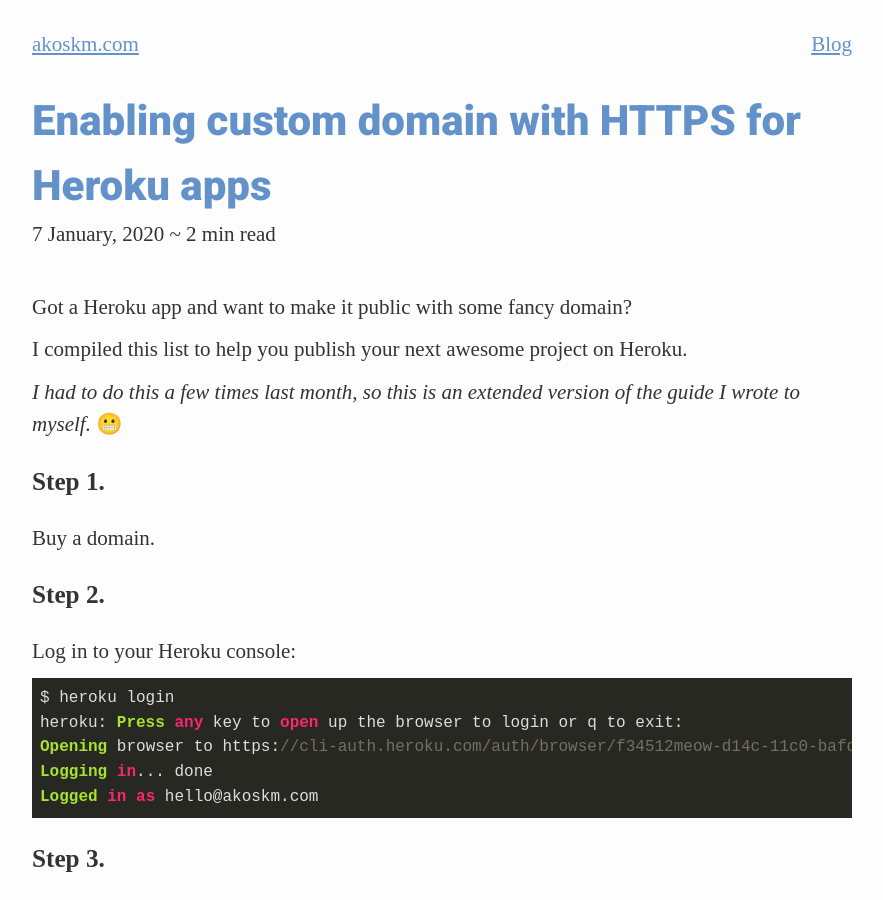
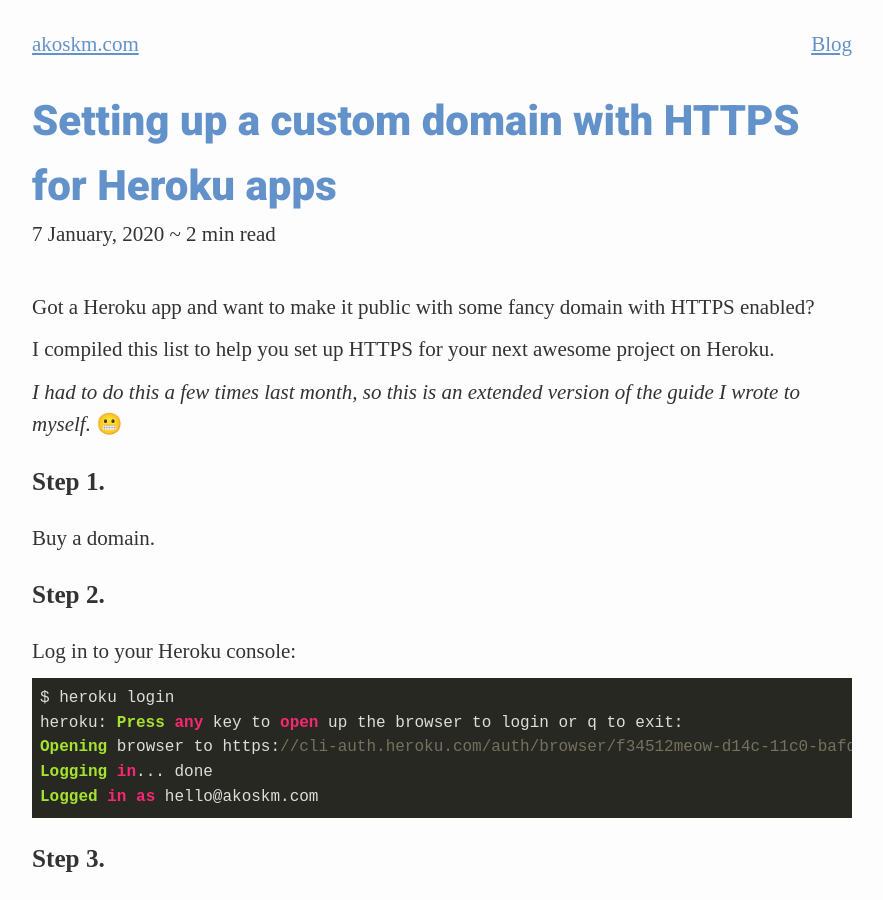
Before and after one commit to akoskm/akoskm.github.io, a Jekyll site: the page built from _posts/2020-01-07-heroku-custom-domain-ssl-certificate.md, in a window 1280 px wide and 900 px high. Shown: the whole window, without its empty margins (198-1081 px from the left). Built offline with Jekyll 4.4.1, drawn with Linux system fonts in a browser that asks for light colours; nearby versions of some CDN libraries; some web fonts are replaced; comment, search, counter and statistics services are not loaded.

Commit message:
small tweaks, update title

```diff
--- a/_posts/2020-01-07-heroku-custom-domain-ssl-certificate.md
+++ b/_posts/2020-01-07-heroku-custom-domain-ssl-certificate.md
@@ -1,14 +1,14 @@
 ---
-title: Enabling custom domain with HTTPS for Heroku apps
+title: Setting up a custom domain with HTTPS for Heroku apps
 layout: post
 type: post
 date: 2020-01-07 00:00:01
 featured: yes
 ---
 
-Got a Heroku app and want to make it public with some fancy domain?
+Got a Heroku app and want to make it public with some fancy domain with HTTPS enabled?
 
-I compiled this list to help you publish your next awesome project on Heroku.
+I compiled this list to help you set up HTTPS for your next awesome project on Heroku.
 
 _I had to do this a few times last month, so this is an extended version of the guide I wrote to myself._ 😬
 
```
